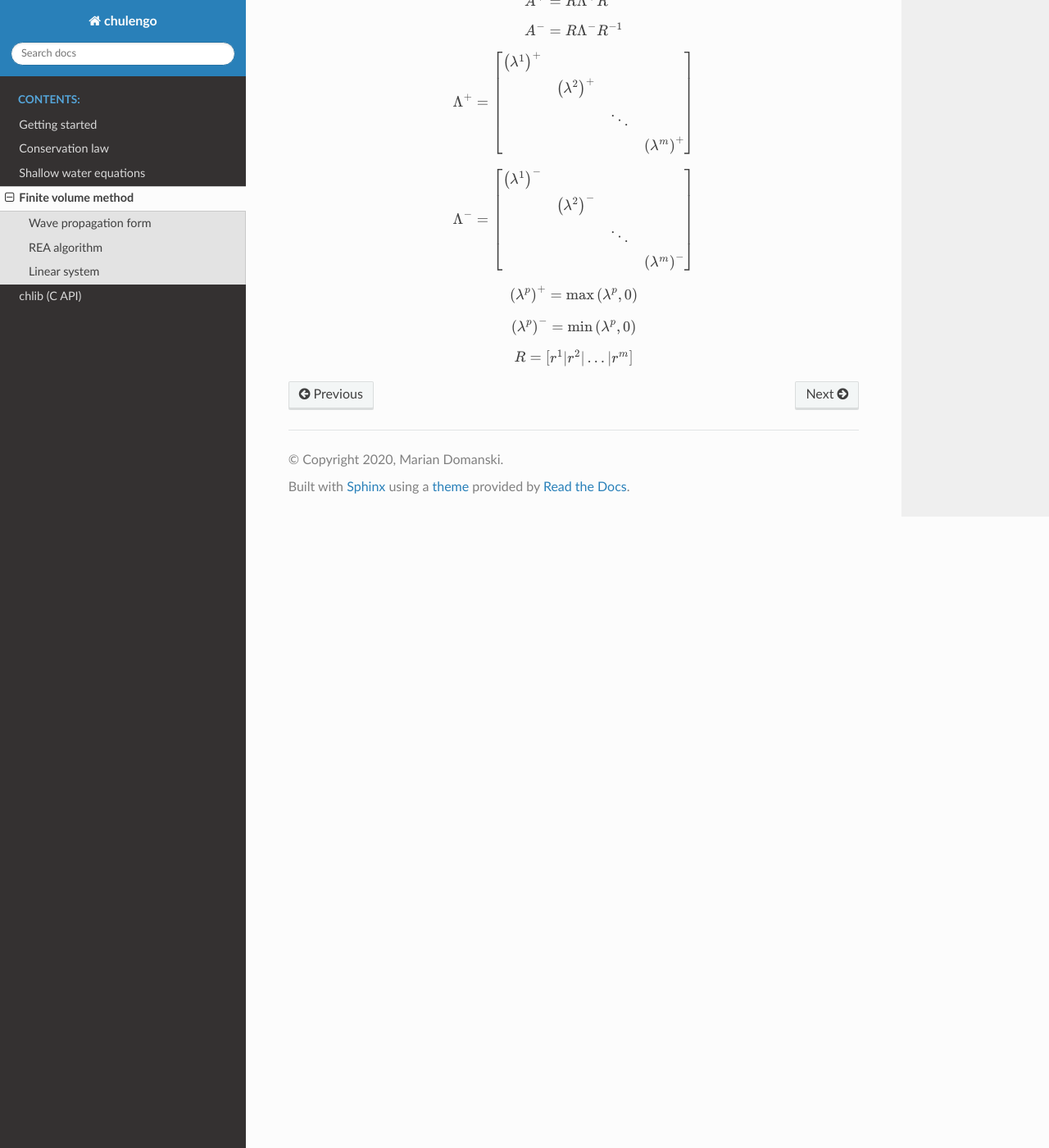
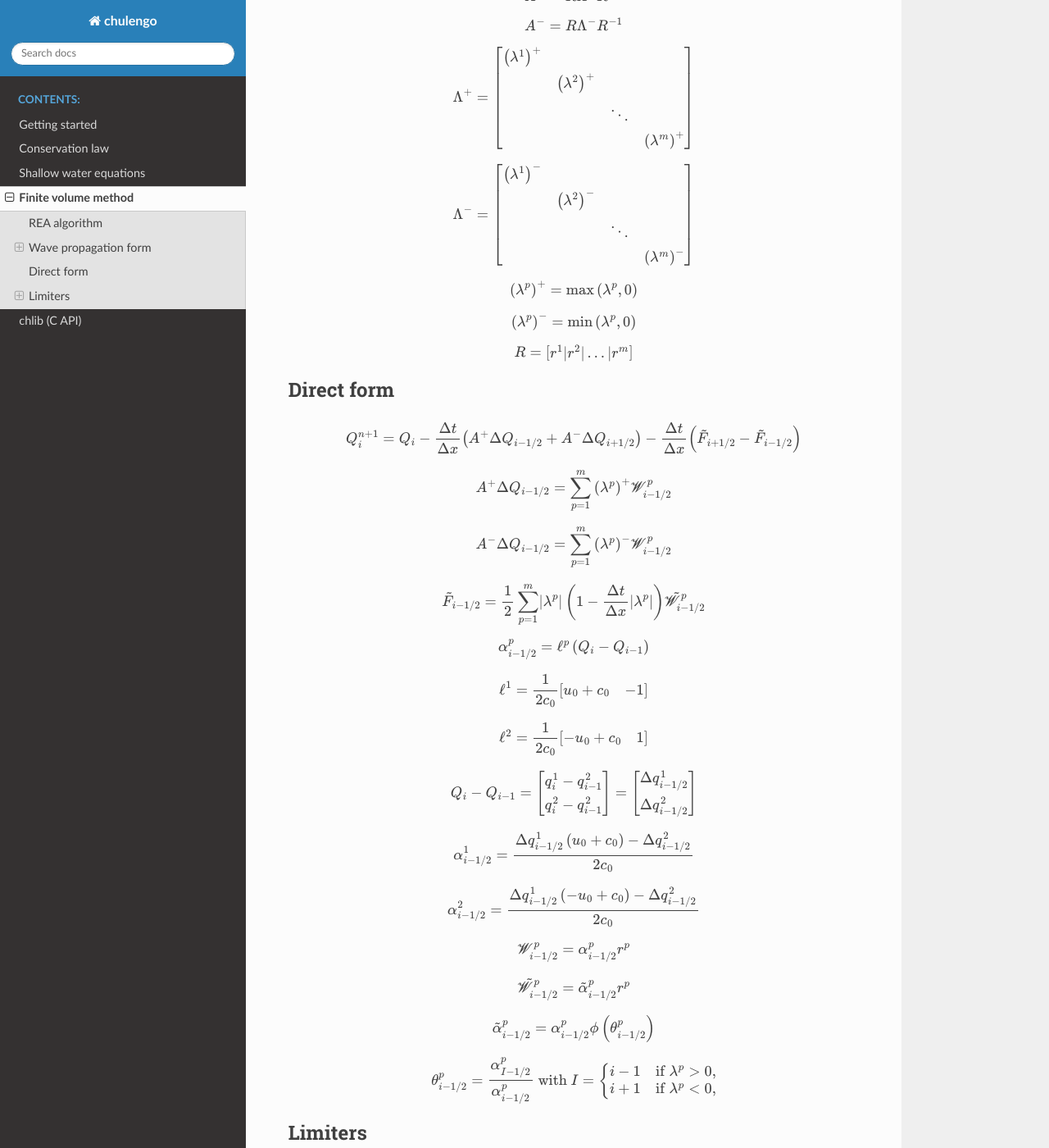
Before and after one commit to mmdski/chulengo, a Sphinx documentation site: the page built from docs/fvmethod.rst, in a window 1280 px wide and 1400 px high, scrolled down 1724 px. Shown: the whole window at 82% size. Built offline with Sphinx 7.4.7 and the Read the Docs theme 2.0.0, drawn with Linux system fonts in a browser that asks for light colours; some of the changed text lies outside the part shown.

Commit message:
add limiter methods to doc

```diff
--- a/docs/fvmethod.rst
+++ b/docs/fvmethod.rst
@@ -36,15 +36,6 @@
     \left[\mathscr{F}\left(Q^n_i,Q^n_{i+1}\right) -
     \mathscr{F}\left(Q^n_{i-1},Q^n_i\right)\right]
 
----------------------
-Wave propagation form
----------------------
-
-.. math:: Q^{n+1}_i = Q^n_i - \frac{\Delta t}{\Delta x}
-    \left(\mathscr{A}^+\Delta Q_{i-1/2} + \mathscr{A}^-\Delta Q_{i+1/2}\right)
-
-.. math:: \Delta Q_{i-1/2} = Q_i - Q_{i-1}
-
 -------------
 REA algorithm
 -------------
@@ -67,7 +58,15 @@
     .. math:: Q^{n+1}_i = \frac{1}{\Delta x}\int_{\mathscr{C}_i}
         \tilde{q}^n\left(x,t_{n+1}\right)dx.
 
--------------
+---------------------
+Wave propagation form
+---------------------
+
+.. math:: Q^{n+1}_i = Q^n_i - \frac{\Delta t}{\Delta x}
+    \left(\mathscr{A}^+\Delta Q_{i-1/2} + \mathscr{A}^-\Delta Q_{i+1/2}\right)
+
+.. math:: \Delta Q_{i-1/2} = Q_i - Q_{i-1}
+
 Linear system
 -------------
 
@@ -108,3 +107,74 @@
 .. math:: \left(\lambda^p\right)^- = \min{\left(\lambda^p, 0\right)}
 
 .. math:: R = \begin{bmatrix}r^1\vert r^2\vert\dotsc\vert r^m\end{bmatrix}
+
+-----------
+Direct form
+-----------
+
+.. math:: Q^{n+1}_i = Q_i -
+    \frac{\Delta t}{\Delta x}\left(A^{+}\Delta Q_{i-1/2} + A^{-}\Delta Q_{i+1/2}\right) -
+    \frac{\Delta t}{\Delta x}\left(\tilde{F}_{i+1/2}-\tilde{F}_{i-1/2}\right)
+
+.. math:: A^+\Delta Q_{i-1/2} =
+    \sum^m_{p=1}\left(\lambda^p\right)^+\mathscr{W}^p_{i-1/2}
+
+.. math:: A^-\Delta Q_{i-1/2} =
+    \sum^m_{p=1}\left(\lambda^p\right)^-\mathscr{W}^p_{i-1/2}
+
+.. math:: \tilde{F}_{i-1/2} =
+    \frac{1}{2}\sum^m_{p=1}\lvert\lambda^p\rvert
+    \left(1 - \frac{\Delta t}{\Delta x}\lvert\lambda^p\rvert\right)
+    \tilde{\mathscr{W}}^p_{i-1/2}
+
+.. math:: \alpha^p_{i-1/2} = \ell^p\left(Q_i - Q_{i-1}\right)
+
+.. math:: \ell^1 = \frac{1}{2c_0}\begin{bmatrix}u_0 + c_0 & -1\end{bmatrix}
+
+.. math:: \ell^2 = \frac{1}{2c_0}\begin{bmatrix}-u_0 + c_0 & 1\end{bmatrix}
+
+.. math:: Q_i - Q_{i-1} =
+    \begin{bmatrix} q^1_i - q^2_{i-1} \\ q^2_i - q^2_{i-1} \end{bmatrix} =
+    \begin{bmatrix} \Delta q^1_{i-1/2} \\ \Delta q^2_{i-1/2} \end{bmatrix}
+
+.. math:: \alpha^1_{i-1/2} =
+    \frac{\Delta q^1_{i-1/2}\left(u_0 + c_0\right) - \Delta q^2_{i-1/2}}{2c_0}
+
+.. math:: \alpha^2_{i-1/2} =
+    \frac{\Delta q^1_{i-1/2}\left(- u_0 + c_0\right) - \Delta q^2_{i-1/2}}{2c_0}
+
+.. math:: \mathscr{W}^p_{i-1/2} = \alpha^p_{i-1/2}r^p
+
+.. math:: \tilde{\mathscr{W}}^p_{i-1/2} = \tilde{\alpha}^p_{i-1/2}r^p
+
+.. math:: \tilde{\alpha}^p_{i-1/2} =
+    \alpha^p_{i-1/2}\phi\left(\theta^p_{i-1/2}\right)
+
+.. math:: \theta^p_{i-1/2} = \frac{\alpha^p_{I-1/2}}{\alpha^p_{i-1/2}}
+    \text{  with } I = \begin{cases}
+        i - 1& \text{if $\lambda^p > 0$}, \\
+        i + 1& \text{if $\lambda^p < 0$},
+    \end{cases}
+
+--------
+Limiters
+--------
+
+Linear methods
+--------------
+
+upwind
+++++++
+
+.. math:: \phi\left(\theta\right) = 0
+
+High-resolution limiters
+------------------------
+
+Monotizonized central-difference limiter
+++++++++++++++++++++++++++++++++++++++++
+
+MC limiter
+
+.. math:: \phi\left(\theta\right) =
+    \max{\left(0, \min{\left(\frac{1 + \theta}{2}, 2, 2\theta\right)}\right)}
```
